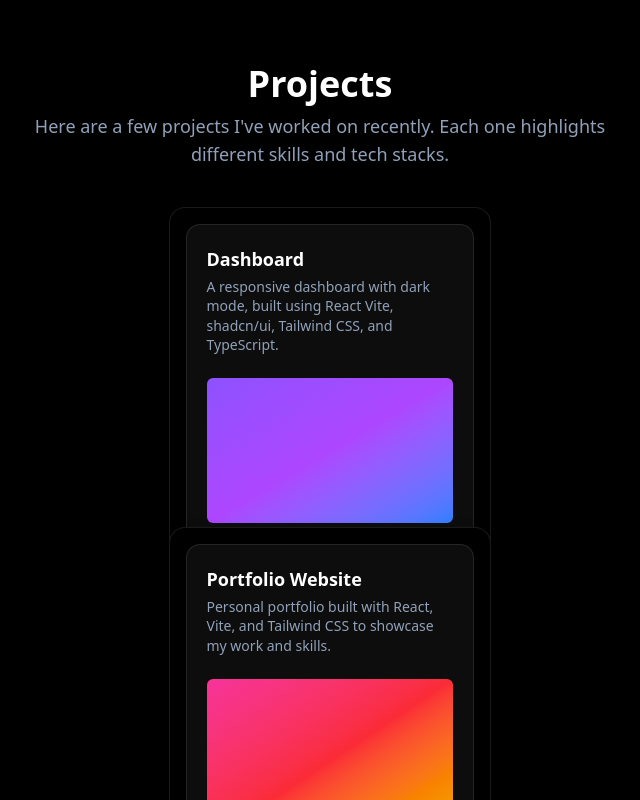
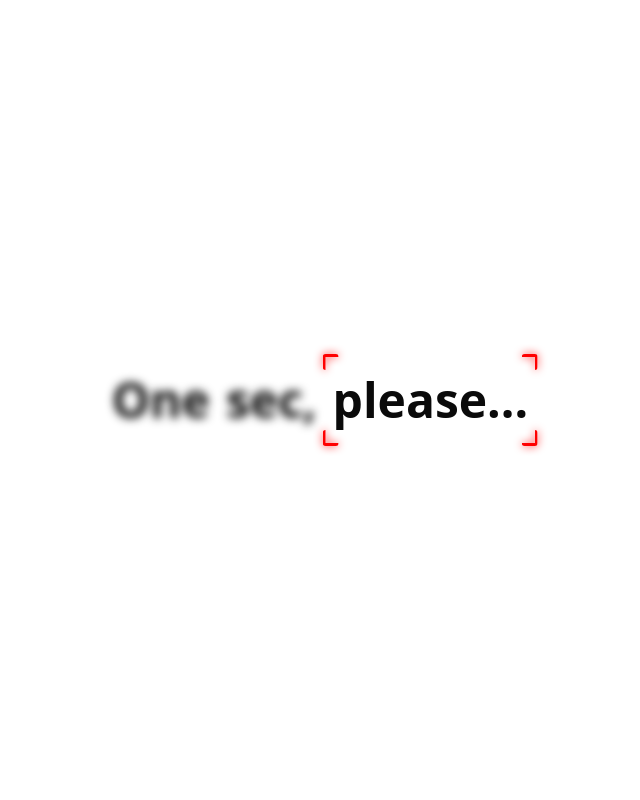
Before and after one commit to M-b-a-s/my-portfolio, a React (Vite) app: page / in a window 1280 px wide. Shown: the top 800 px of the page, without its empty margins (320-960 px from the left). Built offline with nearby package versions, Linux system fonts and the light colour scheme.

Commit message:
style(preloader): center preloader vertically and horizontally on the page using flexbox

```diff
--- a/package.json
+++ b/package.json
@@ -20,6 +20,7 @@
     "motion": "^12.19.2",
     "react": "^19.1.0",
     "react-dom": "^19.1.0",
+    "react-icons": "^5.5.0",
     "tailwind-merge": "^3.3.1",
     "tailwindcss": "^4.1.11"
   },
--- a/src/App.tsx
+++ b/src/App.tsx
@@ -1,10 +1,17 @@
-import { AnimatedPinDemo } from "./components/AnimatePinDemo";
+import Preloader from "./components/Preloader";
 
 const App = () => {
   return (
-    <>
-      <AnimatedPinDemo />
-    </>
+    <div className="flex items-center justify-center min-h-screen w-full">
+      <Preloader
+        sentence="One sec, please..."
+        manualMode={false}
+        blurAmount={5}
+        borderColor="red"
+        animationDuration={2}
+        pauseBetweenAnimations={1}
+      />
+    </div>
   );
 };
 
--- a/src/components/3d-pin.tsx
+++ b/src/components/3d-pin.tsx
@@ -70,9 +70,9 @@
     <motion.div className="pointer-events-none  w-96 h-80 flex items-center justify-center opacity-0 group-hover/pin:opacity-100 z-[60] transition duration-500">
       <div className=" w-full h-full -mt-7 flex-none  inset-0">
         <div className="absolute top-0 inset-x-0  flex justify-center">
-          <a
-            href={href}
-            target={"_blank"}
+          <div
+            role="link"
+            tabIndex={0}
             className="relative flex space-x-2 items-center z-10 rounded-full bg-zinc-950 py-0.5 px-4 ring-1 ring-white/10 "
           >
             <span className="relative z-20 text-white text-xs font-bold inline-block py-0.5">
@@ -80,7 +80,7 @@
             </span>
 
             <span className="absolute -bottom-0 left-[1.125rem] h-px w-[calc(100%-2.25rem)] bg-gradient-to-r from-emerald-400/0 via-emerald-400/90 to-emerald-400/0 transition-opacity duration-500 group-hover/btn:opacity-40"></span>
-          </a>
+          </div>
         </div>
 
         <div
--- /dev/null
+++ b/src/components/Home.tsx
@@ -0,0 +1,8 @@
+
+const Home = () => {
+  return (
+    <div>Home</div>
+  )
+}
+
+export default Home
--- /dev/null
+++ b/src/components/Preloader.tsx
@@ -0,0 +1,155 @@
+import { useEffect, useRef, useState } from "react";
+import { motion } from "framer-motion";
+
+interface PreloaderProps {
+    sentence?: string;
+    manualMode?: boolean;
+    blurAmount?: number;
+    borderColor?: string;
+    glowColor?: string;
+    animationDuration?: number;
+    pauseBetweenAnimations?: number;
+}
+
+interface FocusRect {
+    x: number;
+    y: number;
+    width: number;
+    height: number;
+}
+
+const Preloader: React.FC<PreloaderProps> = ({
+    sentence = "Welcome",
+    manualMode = false,
+    blurAmount = 5,
+    borderColor = "green",
+    glowColor = "rgba(0, 255, 0, 0.6)",
+    animationDuration = 0.5,
+    pauseBetweenAnimations = 1,
+}) => {
+    const words = sentence.split(" ");
+    const [currentIndex, setCurrentIndex] = useState<number>(0);
+    const [lastActiveIndex, setLastActiveIndex] = useState<number | null>(null);
+    const containerRef = useRef<HTMLDivElement | null>(null);
+    const wordRefs = useRef<(HTMLSpanElement | null)[]>([]);
+    const [focusRect, setFocusRect] = useState<FocusRect>({ x: 0, y: 0, width: 0, height: 0 });
+
+    useEffect(() => {
+        if (!manualMode) {
+            const interval = setInterval(() => {
+                setCurrentIndex((prev) => (prev + 1) % words.length);
+            }, (animationDuration + pauseBetweenAnimations) * 1000);
+
+            return () => clearInterval(interval);
+        }
+    }, [manualMode, animationDuration, pauseBetweenAnimations, words.length]);
+
+    useEffect(() => {
+        if (currentIndex === null || currentIndex === -1) return;
+        if (!wordRefs.current[currentIndex] || !containerRef.current) return;
+
+        const parentRect = containerRef.current.getBoundingClientRect();
+        const activeRect = wordRefs.current[currentIndex]!.getBoundingClientRect();
+
+        setFocusRect({
+            x: activeRect.left - parentRect.left,
+            y: activeRect.top - parentRect.top,
+            width: activeRect.width,
+            height: activeRect.height,
+        });
+    }, [currentIndex, words.length]);
+
+    const handleMouseEnter = (index: number) => {
+        if (manualMode) {
+            setLastActiveIndex(index);
+            setCurrentIndex(index);
+        }
+    };
+
+    const handleMouseLeave = () => {
+        if (manualMode) {
+            setCurrentIndex(lastActiveIndex!);
+        }
+    };
+
+    return (
+        <div
+            className="relative flex gap-4 justify-center items-center flex-wrap"
+            ref={containerRef}
+        >
+            {words.map((word, index) => {
+                const isActive = index === currentIndex;
+                return (
+                    <span
+                        key={index}
+                        ref={el => { wordRefs.current[index] = el; }}
+                        className="relative text-[3rem] font-black cursor-pointer"
+                        style={{
+                            filter: manualMode
+                                ? isActive
+                                    ? `blur(0px)`
+                                    : `blur(${blurAmount}px)`
+                                : isActive
+                                    ? `blur(0px)`
+                                    : `blur(${blurAmount}px)`,
+                            transition: `filter ${animationDuration}s ease`,
+                        } as React.CSSProperties}
+                        onMouseEnter={() => handleMouseEnter(index)}
+                        onMouseLeave={handleMouseLeave}
+                    >
+                        {word}
+                    </span>
+                );
+            })}
+
+            <motion.div
+                className="absolute top-0 left-0 pointer-events-none box-border border-0"
+                animate={{
+                    x: focusRect.x,
+                    y: focusRect.y,
+                    width: focusRect.width,
+                    height: focusRect.height,
+                    opacity: currentIndex >= 0 ? 1 : 0,
+                }}
+                transition={{
+                    duration: animationDuration,
+                }}
+                style={{
+                    "--border-color": borderColor,
+                    "--glow-color": glowColor,
+                } as React.CSSProperties}
+            >
+                <span
+                    className="absolute w-4 h-4 border-[3px] rounded-[3px] top-[-10px] left-[-10px] border-r-0 border-b-0"
+                    style={{
+                        borderColor: "var(--border-color)",
+                        filter: "drop-shadow(0 0 4px var(--border-color))",
+                    }}
+                ></span>
+                <span
+                    className="absolute w-4 h-4 border-[3px] rounded-[3px] top-[-10px] right-[-10px] border-l-0 border-b-0"
+                    style={{
+                        borderColor: "var(--border-color)",
+                        filter: "drop-shadow(0 0 4px var(--border-color))",
+                    }}
+                ></span>
+                <span
+                    className="absolute w-4 h-4 border-[3px] rounded-[3px] bottom-[-10px] left-[-10px] border-r-0 border-t-0"
+                    style={{
+                        borderColor: "var(--border-color)",
+                        filter: "drop-shadow(0 0 4px var(--border-color))",
+                    }}
+                ></span>
+                <span
+                    className="absolute w-4 h-4 border-[3px] rounded-[3px] bottom-[-10px] right-[-10px] border-l-0 border-t-0"
+                    style={{
+                        borderColor: "var(--border-color)",
+                        filter: "drop-shadow(0 0 4px var(--border-color))",
+                    }}
+                ></span>
+            </motion.div>
+        </div>
+    );
+};
+
+export default Preloader;
--- a/src/components/bento-grid.tsx
+++ /dev/null
@@ -1,54 +0,0 @@
-import { cn } from "@/lib/utils";
-
-export const BentoGrid = ({
-  className,
-  children,
-}: {
-  className?: string;
-  children?: React.ReactNode;
-}) => {
-  return (
-    <div
-      className={cn(
-        "mx-auto grid max-w-7xl grid-cols-1 gap-4 md:auto-rows-[18rem] md:grid-cols-3",
-        className,
-      )}
-    >
-      {children}
-    </div>
-  );
-};
-
-export const BentoGridItem = ({
-  className,
-  title,
-  description,
-  header,
-  icon,
-}: {
-  className?: string;
-  title?: string | React.ReactNode;
-  description?: string | React.ReactNode;
-  header?: React.ReactNode;
-  icon?: React.ReactNode;
-}) => {
-  return (
-    <div
-      className={cn(
-        "group/bento shadow-input row-span-1 flex flex-col justify-between space-y-4 rounded-xl border border-neutral-200 bg-white p-4 transition duration-200 hover:shadow-xl dark:border-white/[0.2] dark:bg-black dark:shadow-none",
-        className,
-      )}
-    >
-      {header}
-      <div className="transition duration-200 group-hover/bento:translate-x-2">
-        {icon}
-        <div className="mt-2 mb-2 font-sans font-bold text-neutral-600 dark:text-neutral-200">
-          {title}
-        </div>
-        <div className="font-sans text-xs font-normal text-neutral-600 dark:text-neutral-300">
-          {description}
-        </div>
-      </div>
-    </div>
-  );
-};
```
Also changed, not shown: 1 other file (tests, documents, lock files or other folders).
